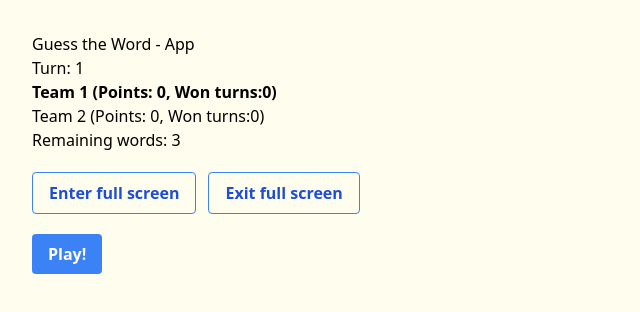
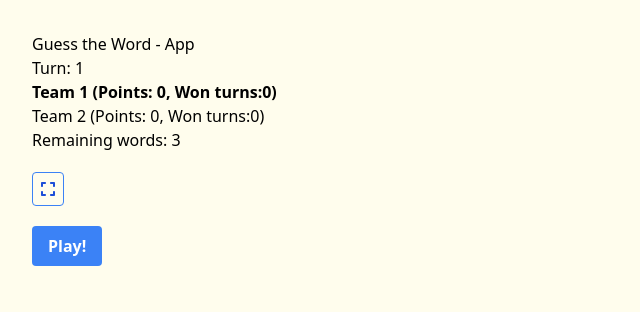
Before and after one commit to em-jose/guess-the-word, a React (Vite) app: page / in a window 1280 px wide. Shown: the top 312 px of the page, without its empty margins (0-640 px from the left). Built offline with nearby package versions, Linux system fonts and the light colour scheme.

Commit message:
chore: install FontAwesome

```diff
--- a/package.json
+++ b/package.json
@@ -10,6 +10,11 @@
     "preview": "vite preview"
   },
   "dependencies": {
+    "@fortawesome/fontawesome-svg-core": "^6.5.1",
+    "@fortawesome/free-brands-svg-icons": "^6.5.1",
+    "@fortawesome/free-regular-svg-icons": "^6.5.1",
+    "@fortawesome/free-solid-svg-icons": "^6.5.1",
+    "@fortawesome/react-fontawesome": "^0.2.0",
     "react": "^18.2.0",
     "react-dom": "^18.2.0"
   },
--- a/src/components/Fullscreen.jsx
+++ b/src/components/Fullscreen.jsx
@@ -1,17 +1,19 @@
+import { FontAwesomeIcon } from "@fortawesome/react-fontawesome";
+import { faExpand } from "@fortawesome/free-solid-svg-icons";
+
 export const Fullscreen = () => {
+    const handleFullScreen = () => {
+        // document.body.requestFullscreen();
+        // document.exitFullscreen();
+    };
+
     return (
         <div className="my-5">
             <button
-                className="bg-transparent hover:bg-blue-500 text-blue-700 font-semibold hover:text-white py-2 px-4 border border-blue-500 hover:border-transparent rounded mr-3"
-                onClick={() => document.body.requestFullscreen()}
+                className="bg-transparent hover:bg-blue-500 text-blue-700 font-semibold hover:text-white py-1 px-2 border border-blue-500 hover:border-transparent rounded mr-3"
+                onClick={handleFullScreen}
             >
-                Enter full screen
-            </button>
-            <button
-                className="bg-transparent hover:bg-blue-500 text-blue-700 font-semibold hover:text-white py-2 px-4 border border-blue-500 hover:border-transparent rounded"
-                onClick={() => document.exitFullscreen()}
-            >
-                Exit full screen
+                <FontAwesomeIcon icon={faExpand} />
             </button>
         </div>
     );
```
Also changed, not shown: 1 other file (tests, documents, lock files or other folders).
